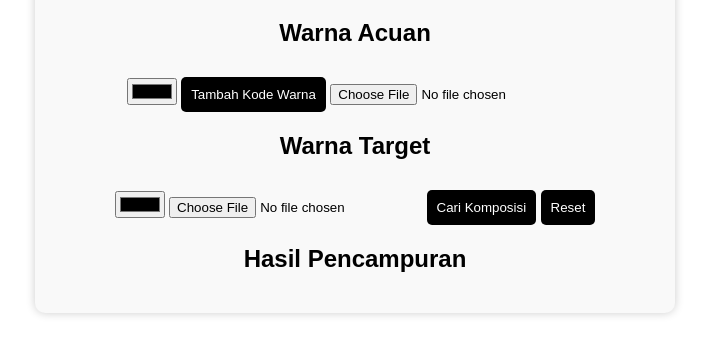
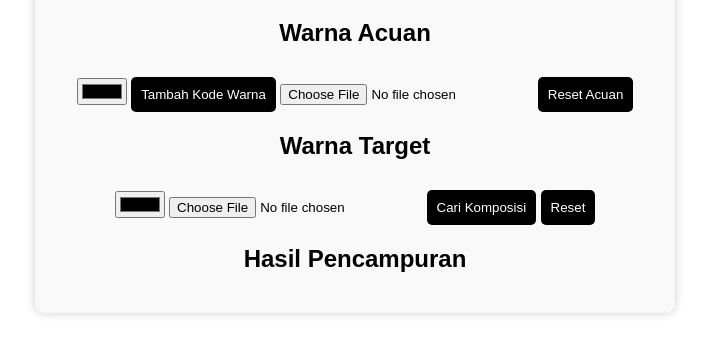
Before and after one commit to rezaamnd/Mix, a plain HTML site: page index.html in a window 1280 px wide. Shown: the part 89-444 px from the top of the page, without its empty margins (285-994 px from the left). Drawn offline with Linux system fonts and the light colour scheme.

Commit message:
Update index.html

```diff
--- a/index.html
+++ b/index.html
@@ -15,8 +15,10 @@
     <input type="color" id="newColor">
     <button onclick="addColor()">Tambah Kode Warna</button>
     <input type="file" id="colorImage" accept="image/*" onchange="extractColor(event)">
+    <button onclick="resetColorReferences()">Reset Acuan</button> <!-- Tombol reset -->
     <div id="colorReferences"></div>
 </div>
+
 
         <div class="section">
             <h2>Warna Target</h2>
```
Lines whose indentation alone changed are shown as unchanged.
